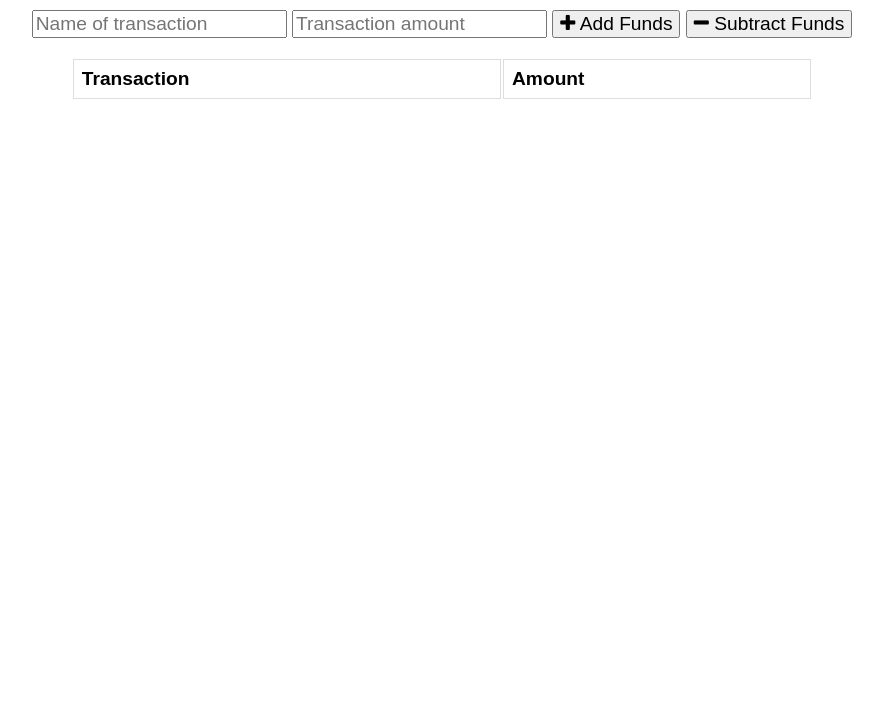
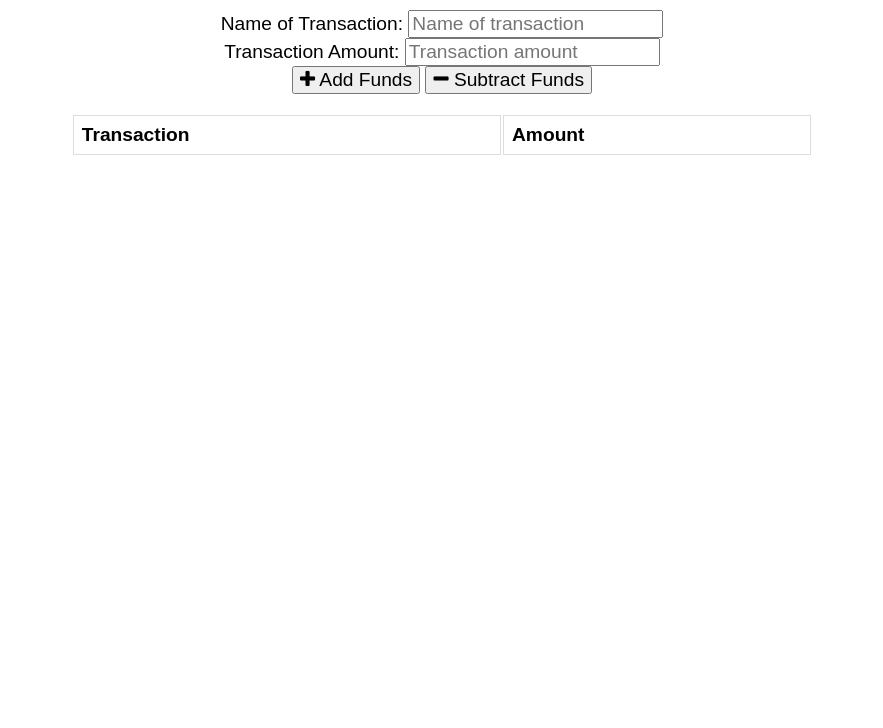
Before and after one commit to salpharre/Budget-Tracker, a website: page public/index.html in a window 1280 px wide. Shown: the part 72-800 px from the top of the page, without its empty margins (198-1081 px from the left). Drawn offline with nearby package versions, Linux system fonts and the light colour scheme; no server answers.

Commit message:
increased accessability

```diff
--- a/public/index.html
+++ b/public/index.html
@@ -1,5 +1,6 @@
 <!DOCTYPE html>
 <html lang="en">
+
 <head>
   <meta charset="UTF-8">
   <meta name="viewport" content="width=device-width, initial-scale=1.0">
@@ -12,6 +13,7 @@
 
   <title>Budget Tracker</title>
 </head>
+
 <body>
   <div class="wrapper">
     <div class="total">
@@ -19,10 +21,20 @@
     </div>
 
     <div class="form">
-      <input type="text" id="t-name" placeholder="Name of transaction" />
-      <input type="number" min="0" id="t-amount" placeholder="Transaction amount" />
-      <button id="add-btn"><i class="fa fa-plus buttons"></i> Add Funds</button>
-      <button id="sub-btn"><i class="fa fa-minus"></i> Subtract Funds</button>
+      <div class="row">
+        <div class="col">
+          <label for="t-name">Name of Transaction:</label>
+          <input type="text" id="t-name" placeholder="Name of transaction" />
+        </div>
+        <div class="col">
+          <label for="t-amount">Transaction Amount:</label>
+          <input type="number" min="0" id="t-amount" placeholder="Transaction amount" />
+        </div>
+      </div>
+      <div class="row">
+        <button id="add-btn"><i class="fa fa-plus buttons"></i> Add Funds</button>
+        <button id="sub-btn"><i class="fa fa-minus"></i> Subtract Funds</button>
+      </div>
       <p class="error"></p>
     </div>
 
@@ -45,4 +57,5 @@
   <script src="./db.js"></script>
   <script src="./index.js"></script>
 </body>
+
 </html>
--- a/public/styles.css
+++ b/public/styles.css
@@ -7,6 +7,10 @@ button, input {
   font-size: 100%;
   font-family: Arial;
 }
+
+/* label {
+  display: none;
+} */
 
 table {
   width: 100%;
@@ -28,7 +32,7 @@ tr:nth-child(even) {
 
 .wrapper {
   margin: 0 auto;
-  max-width: 825px;
+  max-width: 825px;/*originally 825px*/
   text-align: center;
 }
 
```
